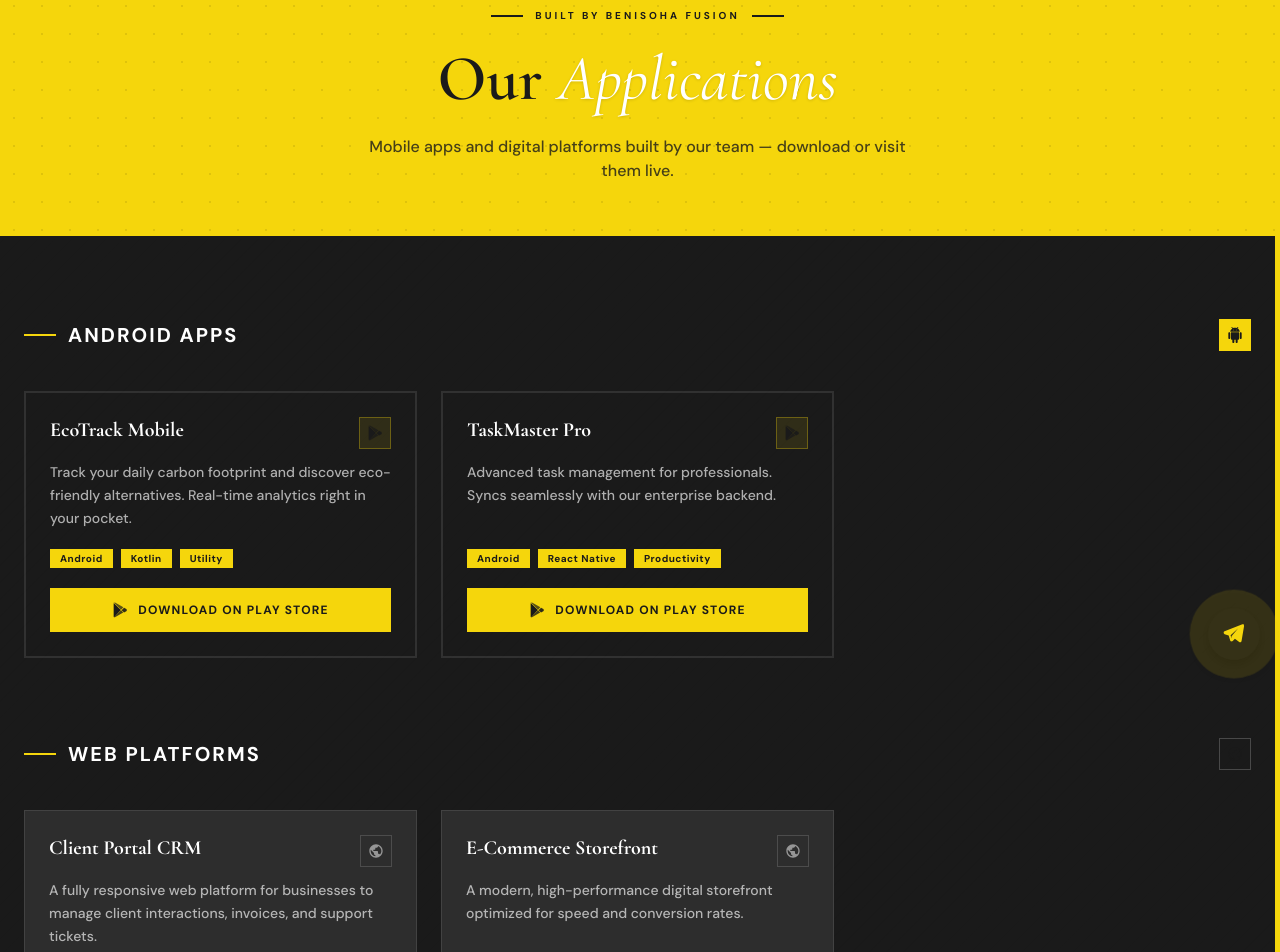
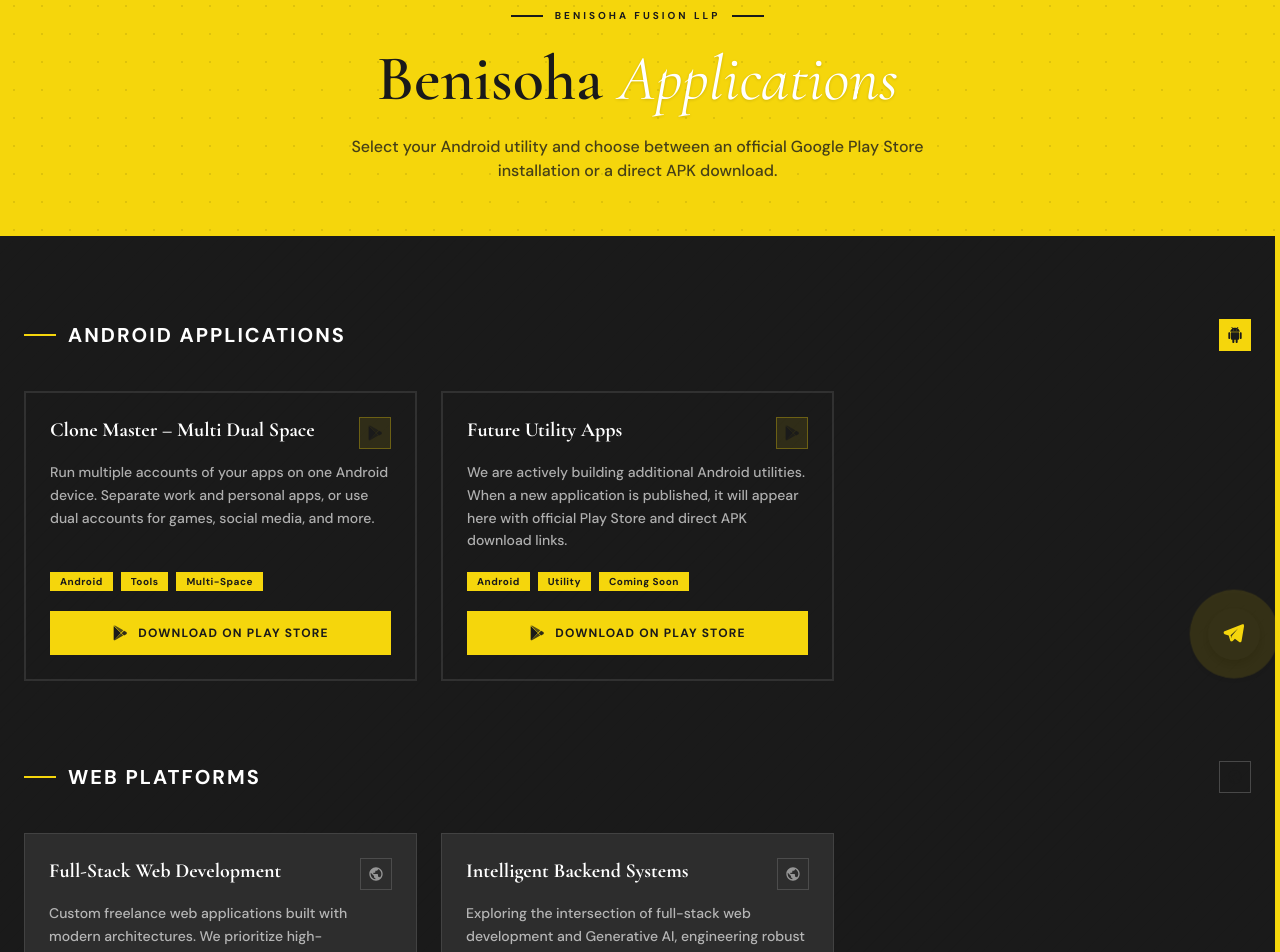
Before and after one commit to lakshya7901/benisoha, a Next.js app: page /applications in a window 1280 px wide. Shown: the part 120-1072 px from the top of the page. Built offline with nearby package versions, Linux system fonts and the light colour scheme.

Commit message:
text filler updated in applications page

```diff
--- a/app/applications/page.tsx
+++ b/app/applications/page.tsx
@@ -9,30 +9,30 @@ export const metadata: Metadata = {
 
 const androidApps = [
   {
-    title: "EcoTrack Mobile",
-    desc: "Track your daily carbon footprint and discover eco-friendly alternatives. Real-time analytics right in your pocket.",
-    tags: ["Android", "Kotlin", "Utility"],
+    title: "Clone Master – Multi Dual Space ",
+    desc: "Run multiple accounts of your apps on one Android device. Separate work and personal apps, or use dual accounts for games, social media, and more.",
+    tags: ["Android", "Tools", "Multi-Space"],
     link: "https://play.google.com/store",
   },
   {
-    title: "TaskMaster Pro",
-    desc: "Advanced task management for professionals. Syncs seamlessly with our enterprise backend.",
-    tags: ["Android", "React Native", "Productivity"],
+    title: "Future Utility Apps",
+    desc: "We are actively building additional Android utilities. When a new application is published, it will appear here with official Play Store and direct APK download links.",
+    tags: ["Android", "Utility", "Coming Soon"],
     link: "https://play.google.com/store",
   },
 ];
 
 const websites = [
   {
-    title: "Client Portal CRM",
-    desc: "A fully responsive web platform for businesses to manage client interactions, invoices, and support tickets.",
-    tags: ["Next.js", "Web", "B2B"],
+    title: "Full-Stack Web Development",
+    desc: "Custom freelance web applications built with modern architectures. We prioritize high-performance UI/UX by leveraging the latest versions of modern frontend frameworks.",
+    tags: ["Next.js", "Tailwind CSS", "MERN"],
     link: "https://your-website.com",
   },
   {
-    title: "E-Commerce Storefront",
-    desc: "A modern, high-performance digital storefront optimized for speed and conversion rates.",
-    tags: ["React", "Stripe", "E-Commerce"],
+    title: "Intelligent Backend Systems",
+    desc: "Exploring the intersection of full-stack web development and Generative AI, engineering robust backend solutions capable of handling complex automation and data pipelines.",
+    tags: ["Python", "Django", "FastAPI"],
     link: "https://your-website.com",
   },
 ];
@@ -68,7 +68,7 @@ export default function ApplicationsPage() {
             <span className="w-8 h-[2px] bg-charcoal" />
             <span className="text-[10px] tracking-[0.3em] uppercase font-bold text-charcoal"
               style={{ fontFamily: "var(--font-dm-sans)" }}>
-              Built by Benisoha Fusion
+              BENISOHA FUSION LLP
             </span>
             <span className="w-8 h-[2px] bg-charcoal" />
           </div>
@@ -76,14 +76,14 @@ export default function ApplicationsPage() {
             className="text-charcoal mb-3 sm:mb-4 leading-tight"
             style={{ fontFamily: "var(--font-cormorant)", fontSize: "clamp(2.4rem, 8vw, 4rem)", fontWeight: 600 }}
           >
-            Our{" "}
+            Benisoha{" "}
             <span className="italic font-light text-white" style={{ textShadow: "0 1px 3px rgba(0,0,0,0.15)" }}>
               Applications
             </span>
           </h1>
           <p className="text-charcoal/80 max-w-xl mx-auto text-sm sm:text-base font-medium"
             style={{ fontFamily: "var(--font-dm-sans)" }}>
-            Mobile apps and digital platforms built by our team — download or visit them live.
+            Select your Android utility and choose between an official Google Play Store installation or a direct APK download.
           </p>
         </div>
       </section>
@@ -98,7 +98,7 @@ export default function ApplicationsPage() {
               <span className="w-6 sm:w-8 h-[2px] bg-gold-500 flex-shrink-0" />
               <h2 className="text-base sm:text-xl font-bold text-white uppercase tracking-widest"
                 style={{ fontFamily: "var(--font-dm-sans)" }}>
-                Android Apps
+                ANDROID APPLICATIONS
               </h2>
               <div className="flex-1 h-[1px] bg-white/08" />
               {/* Android icon badge */}
@@ -161,7 +161,7 @@ export default function ApplicationsPage() {
               <span className="w-6 sm:w-8 h-[2px] bg-gold-500 flex-shrink-0" />
               <h2 className="text-base sm:text-xl font-bold text-white uppercase tracking-widest"
                 style={{ fontFamily: "var(--font-dm-sans)" }}>
-                Web Platforms
+                WEB PLATFORMS
               </h2>
               <div className="flex-1 h-[1px] bg-white/08" />
               <div className="w-8 h-8 bg-white/05 border border-white/20 flex items-center justify-center flex-shrink-0">
```
